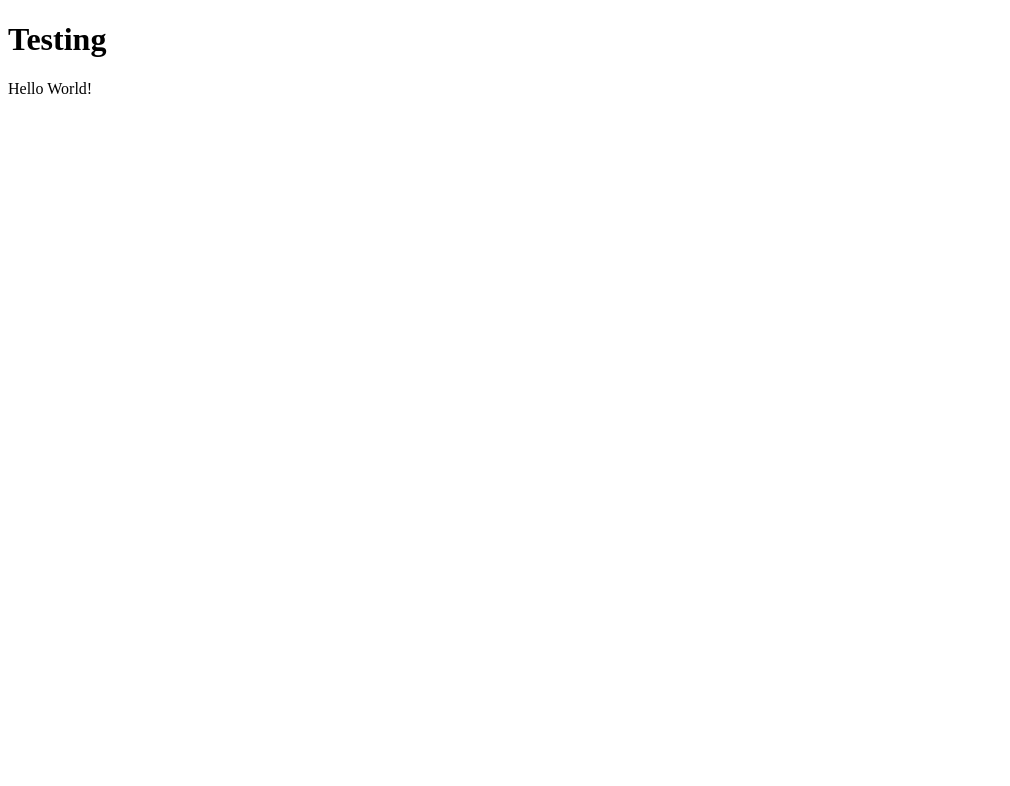
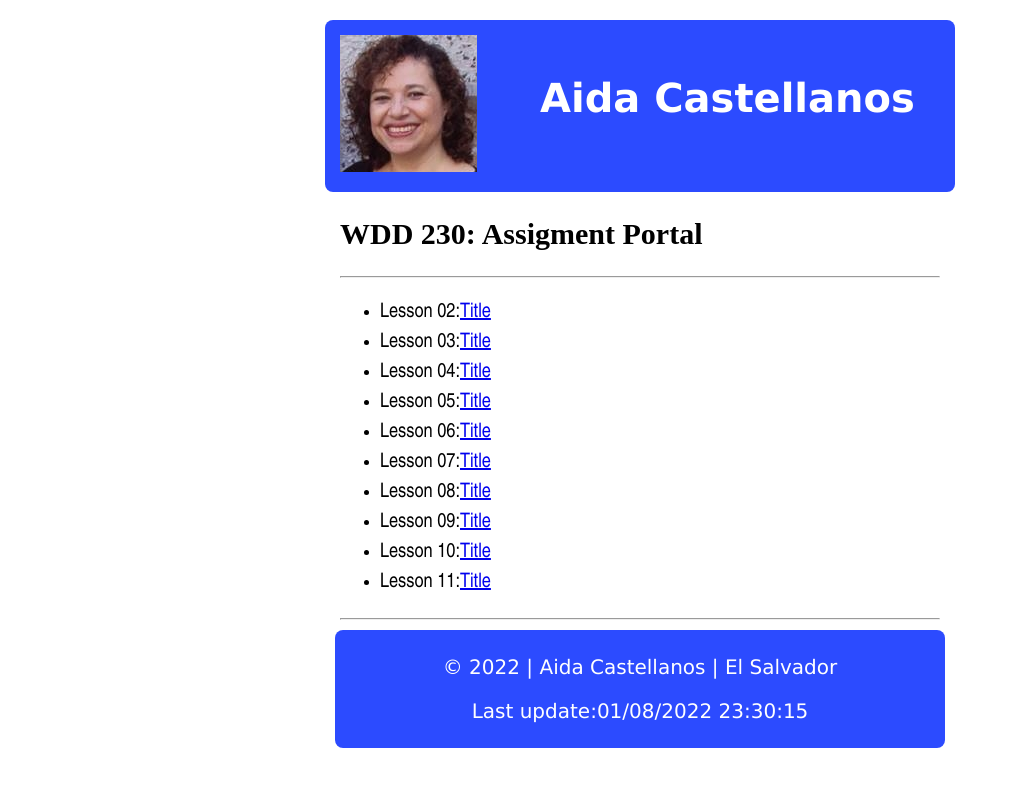
Before and after one commit to patycaste/WDD230, a plain HTML site: page index.html in a window 1280 px wide. Shown: the whole page, without its empty margins (0-1010 px from the left). Drawn offline with Linux system fonts and the light colour scheme.

Commit message:
W01 Assigment

```diff
--- /dev/null
+++ b/css/main.css
@@ -0,0 +1,46 @@
+body {
+    font-size: 20px;
+}
+
+header,
+main,
+footer {
+    width: 90%;
+    max-width: 600px;
+    margin: auto;
+}
+
+header,
+footer {
+    background-color: rgba(0, 38, 255, 0.828);
+    color: white;
+    border-radius: 8px;
+}
+
+header {
+    display: grid;
+    grid-template-columns: 1fr 2fr;
+    padding: 15px;
+    margin-top: 1em;
+}
+
+footer {
+    font-family: Verdana, Geneva, Tahoma, sans-serif;
+    text-align: center;
+    padding: 5px;
+}
+
+h1 {
+    margin-top: 1em;
+    font-family: 'Lucida Sans', 'Lucida Sans Regular', 'Lucida Grande', 'Lucida Sans Unicode', Geneva, Verdana, sans-serif;
+}
+
+h2 {
+    font-family: 'Times New Roman', Times, serif;
+
+}
+
+ul {
+    font-family: 'Arial Narrow', Arial, sans-serif;
+    line-height: 1.5;
+}
--- a/index.html
+++ b/index.html
@@ -2,12 +2,46 @@
 <html lang="en">
     <head>
         <meta charset="UTF-8">
-    <meta http-equiv="X-UA-Compatible" content="IE=edge">
         <meta name="viewport" content="width=device-width, initial-scale=1.0">
-    <title>Test</title>
+        <meta name="description" content="This is my repository for the WDD230 assigments during the Winter semester 2022 " >
+        <title>WDD230: Assigment's course</title>
+        <link rel="stylesheet" href="css/main.css">
+        <script defer src="js/dates.js"></script>
+
     </head>
+
     <body>
-    <h1>Testing</h1>
-    <footer>Hello World!</footer>
+        <header>
+            <picture>
+                <img src="images/photo.jpg" alt="Aida smiling">
+            </picture>
+            <h1>Aida Castellanos</h1>
+
+
+        </header>
+
+        <main>
+            <h2>WDD 230: Assigment Portal</h2>
+            <hr>
+            <ul>
+                <li>Lesson 02:<a href="Title">Title</a></li>
+                <li>Lesson 03:<a href="Title">Title</a></li>
+                <li>Lesson 04:<a href="Title">Title</a></li>
+                <li>Lesson 05:<a href="Title">Title</a></li>
+                <li>Lesson 06:<a href="Title">Title</a></li>
+                <li>Lesson 07:<a href="Title">Title</a></li>
+                <li>Lesson 08:<a href="Title">Title</a></li>
+                <li>Lesson 09:<a href="Title">Title</a></li>
+                <li>Lesson 10:<a href="Title">Title</a></li>
+                <li>Lesson 11:<a href="Title">Title</a></li>
+            </ul>
+            <hr>
+            </main>
+
+        <footer>
+            <p id="currentyear"> </p>
+            <p id="lastmod"></p>
+
+        </footer>
     </body>
 </html>
--- /dev/null
+++ b/js/dates.js
@@ -0,0 +1,8 @@
+const date = new Date();
+const year = date.getFullYear();
+
+const lastmod = document.getElementById("lastmod");
+lastmod.textContent = `Last update:${document.lastModified}`;
+
+const currentyear = document.querySelector("#currentyear");
+currentyear.innerHTML = `&copy; ${year} | Aida Castellanos | El Salvador`;
```
Also changed, not shown: images/photo.jpg (added). Lines whose indentation alone changed are shown as unchanged.
